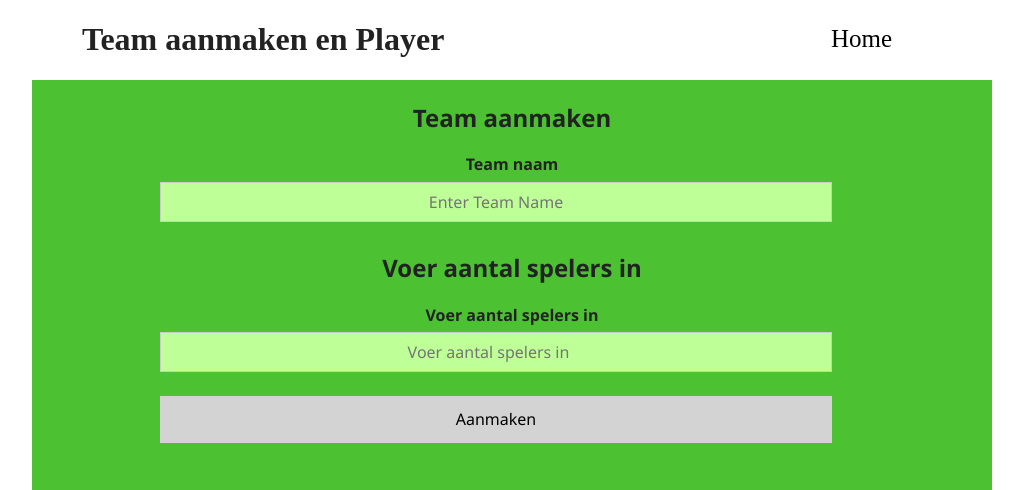
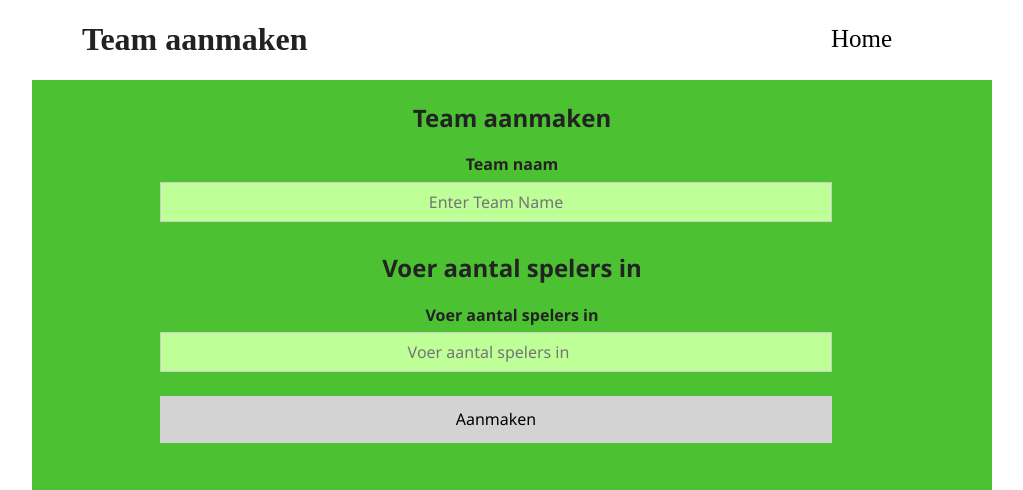
Before and after one commit to periode-3-project-fifa/PHP, a PHP site: page /PHP/teamplayer.php in a window 1280 px wide. Shown: the top 490 px of the page, without its empty margins (128-1151 px from the left). Run offline with PHP 8.4, Linux system fonts and the light colour scheme; some libraries are stand-ins or nearby versions.

Commit message:
titel header gefixt

```diff
--- a/PHP/teamplayer.php
+++ b/PHP/teamplayer.php
@@ -15,7 +15,7 @@ require 'header.php';?>
 <header class = "register-header">
         <div class="container">
             <div class="register-navigation">
-                <h1>Team aanmaken en Player</h1>
+                <h1>Team aanmaken</h1>
                 <div class="register-controler">
                     <a href="index.php" class="border-team">Home</a>
                 </div>
```
